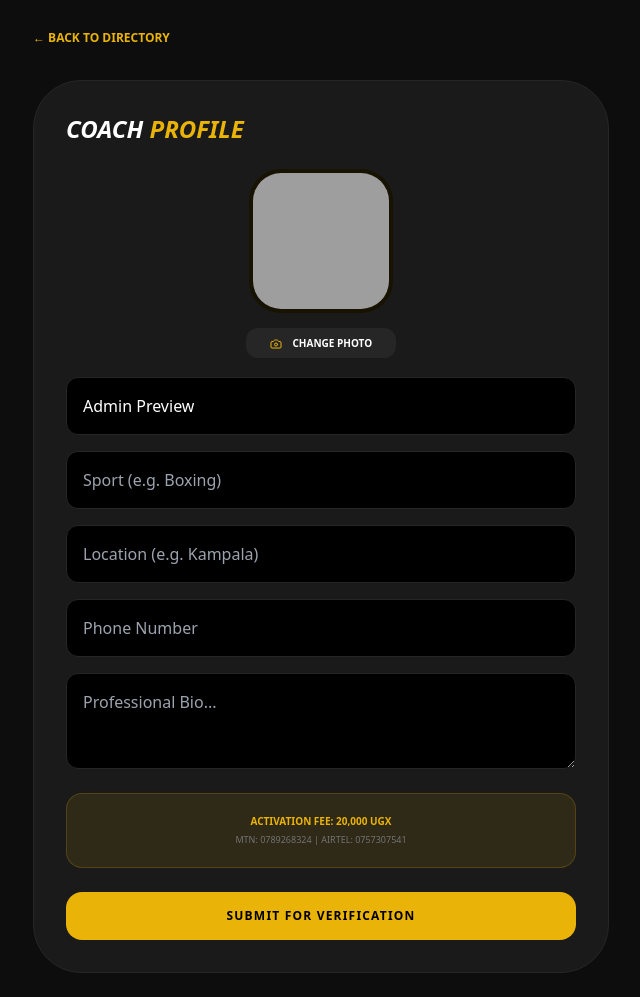
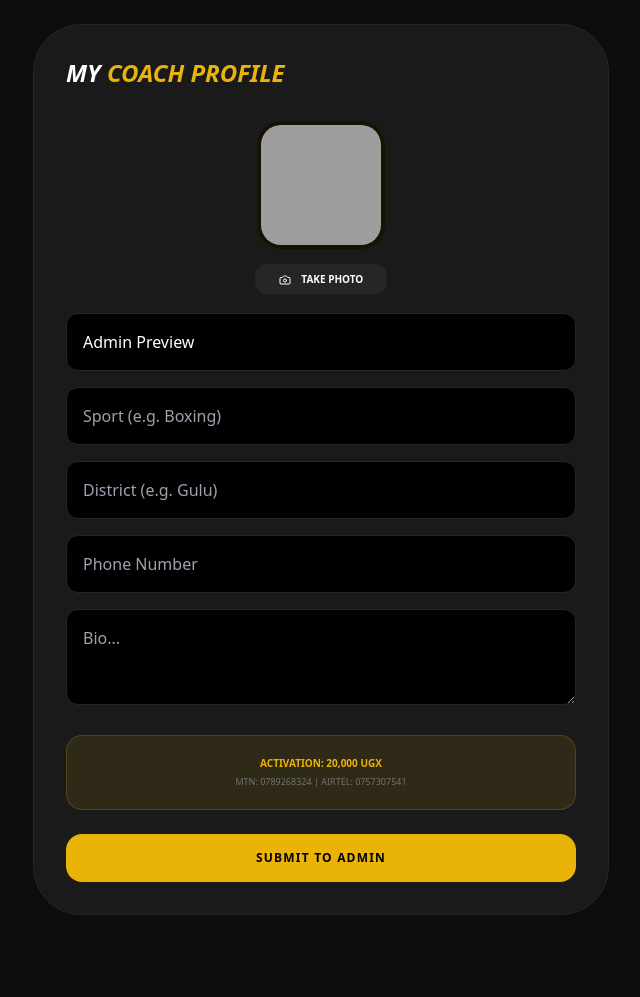
Before and after one commit to FAR-ANALYST/CMS, a Flask app: page /coach in a window 1280 px wide. Shown: the whole page, without its empty margins (319-959 px from the left). After the commit the page ends 915 px from the top, so only its background shows below. Run offline with Flask 3, Linux system fonts and the light colour scheme; the visitor is signed in with stand-in values (Sample User, id 1); some libraries are stand-ins or nearby versions; grey boxes are pictures that could not be loaded.

Commit message:
Update coach.html

```diff
--- a/templates/coach.html
+++ b/templates/coach.html
@@ -7,40 +7,36 @@
     <style>body { background-color: #0D0D0D; color: white; }</style>
 </head>
 <body class="p-6">
-    <div class="max-w-xl mx-auto space-y-8">
-        <a href="/student" class="text-yellow-500 font-bold text-xs uppercase">← Back to Directory</a>
-
-        <div class="bg-[#1A1A1A] p-8 rounded-[3rem] border border-neutral-800">
-            <h2 class="text-2xl font-black text-white mb-6 uppercase italic">Coach <span class="text-yellow-500">Profile</span></h2>
+    <div class="max-w-xl mx-auto bg-[#1A1A1A] p-8 rounded-[3rem] border border-neutral-800">
+        <h2 class="text-2xl font-black mb-8 uppercase italic">My <span class="text-yellow-500">Coach Profile</span></h2>
 
         <form action="/coach" method="POST" enctype="multipart/form-data" class="space-y-6">
             <div class="text-center">
-                    <div class="w-36 h-36 mx-auto rounded-[2rem] border-4 border-yellow-500/10 overflow-hidden bg-black mb-4">
+                <div class="w-32 h-32 mx-auto rounded-3xl border-4 border-yellow-500/10 overflow-hidden bg-black mb-4">
                     <img id="preview" src="{{ profile.profile_pic_url or 'https://ui-avatars.com/api/?name=Coach' }}" class="w-full h-full object-cover">
                 </div>
                 <label class="bg-neutral-800 px-6 py-2 rounded-xl cursor-pointer text-[10px] font-black uppercase">
-                        <i data-lucide="camera" class="inline w-3 h-3 mr-2 text-yellow-500"></i> Change Photo
+                    <i data-lucide="camera" class="inline w-3 h-3 mr-2"></i> Take Photo
                     <input type="file" name="profile_image" accept="image/*" capture="user" class="hidden" onchange="previewImg(this)">
                 </label>
                 <input type="hidden" name="existing_url" value="{{ profile.profile_pic_url }}">
             </div>
 
-                <div class="grid grid-cols-1 gap-4">
-                    <input type="text" name="full_name" value="{{ profile.full_name or '' }}" placeholder="Professional Name" class="bg-black border border-neutral-800 p-4 rounded-xl outline-none focus:border-yellow-500">
-                    <input type="text" name="sport_category" value="{{ profile.sport_category or '' }}" placeholder="Sport (e.g. Boxing)" class="bg-black border border-neutral-800 p-4 rounded-xl outline-none focus:border-yellow-500">
-                    <input type="text" name="location_district" value="{{ profile.location_district or '' }}" placeholder="Location (e.g. Kampala)" class="bg-black border border-neutral-800 p-4 rounded-xl outline-none focus:border-yellow-500">
-                    <input type="text" name="contact_number" value="{{ profile.contact_number or '' }}" placeholder="Phone Number" class="bg-black border border-neutral-800 p-4 rounded-xl outline-none focus:border-yellow-500">
-                    <textarea name="bio" placeholder="Professional Bio..." class="bg-black border border-neutral-800 p-4 rounded-xl h-24 focus:border-yellow-500">{{ profile.bio or '' }}</textarea>
+            <div class="space-y-4">
+                <input type="text" name="full_name" value="{{ profile.full_name or '' }}" placeholder="Full Name" class="w-full bg-black border border-neutral-800 p-4 rounded-xl focus:border-yellow-500 outline-none">
+                <input type="text" name="sport_category" value="{{ profile.sport_category or '' }}" placeholder="Sport (e.g. Boxing)" class="w-full bg-black border border-neutral-800 p-4 rounded-xl focus:border-yellow-500 outline-none">
+                <input type="text" name="location_district" value="{{ profile.location_district or '' }}" placeholder="District (e.g. Gulu)" class="w-full bg-black border border-neutral-800 p-4 rounded-xl focus:border-yellow-500 outline-none">
+                <input type="text" name="contact_number" value="{{ profile.contact_number or '' }}" placeholder="Phone Number" class="w-full bg-black border border-neutral-800 p-4 rounded-xl focus:border-yellow-500 outline-none">
+                <textarea name="bio" placeholder="Bio..." class="w-full bg-black border border-neutral-800 p-4 rounded-xl h-24 focus:border-yellow-500 outline-none">{{ profile.bio or '' }}</textarea>
             </div>
 
-                <div class="p-5 bg-yellow-500/10 border border-yellow-500/20 rounded-2xl">
-                    <p class="text-[10px] text-yellow-500 font-bold uppercase text-center mb-1">Activation Fee: 20,000 UGX</p>
-                    <p class="text-[9px] text-neutral-500 uppercase text-center">MTN: 0789268324 | AIRTEL: 0757307541</p>
+            <div class="p-5 bg-yellow-500/10 border border-yellow-500/20 rounded-2xl text-center">
+                <p class="text-[10px] text-yellow-500 font-black uppercase">Activation: 20,000 UGX</p>
+                <p class="text-[9px] text-neutral-500 uppercase mt-1">MTN: 0789268324 | Airtel: 0757307541</p>
             </div>
 
-                <button class="w-full bg-yellow-500 text-black font-black py-4 rounded-2xl uppercase tracking-widest text-xs">Submit for Verification</button>
+            <button class="w-full bg-yellow-500 text-black font-black py-4 rounded-2xl uppercase tracking-widest text-xs">Submit to Admin</button>
         </form>
-        </div>
     </div>
     <script>
         function previewImg(input) {
```
Lines whose indentation alone changed are shown as unchanged.
